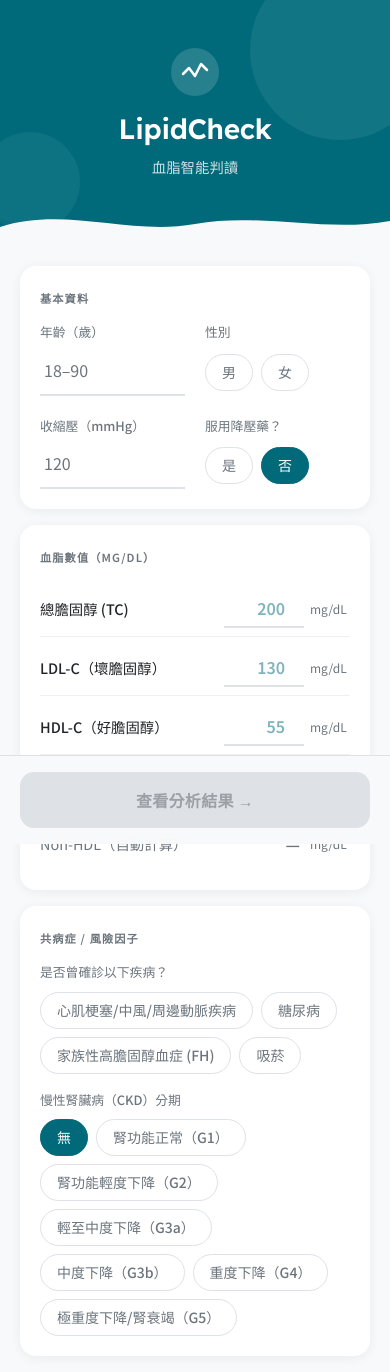
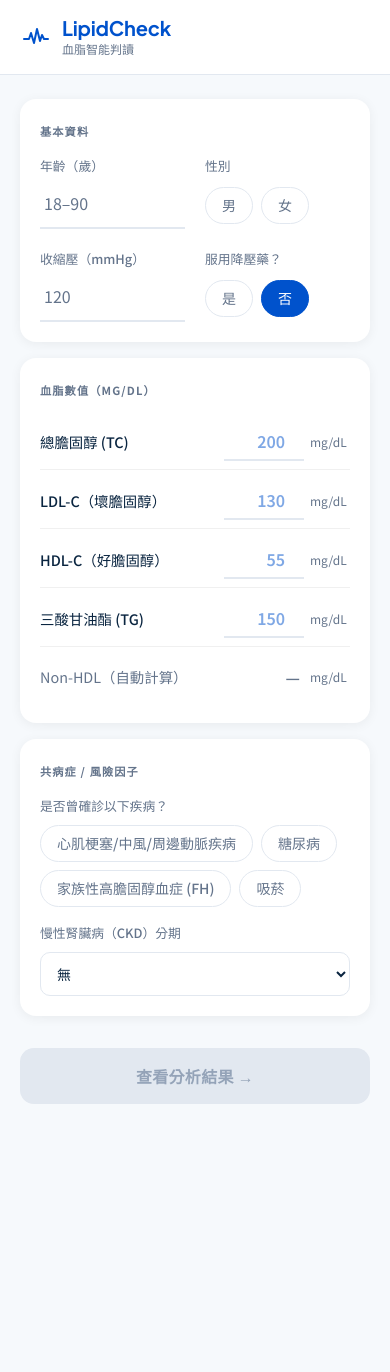
Before and after one commit to junzhi1117-web/lipidcheck, a React (Vite) app: page / in a window 390 px wide. Shown: the top 1372 px of the page. After the commit the page ends 1160 px from the top, so only its background shows below. Built offline with nearby package versions, Linux system fonts and the light colour scheme.

Commit message:
redesign: Stripe/Linear color system, mobile-first layout, CKD dropdown, live lipid feedback

```diff
--- a/index.html
+++ b/index.html
@@ -5,7 +5,7 @@
     <link rel="icon" type="image/svg+xml" href="/favicon.svg" />
     <link rel="apple-touch-icon" href="/apple-touch-icon.png" />
     <meta name="viewport" content="width=device-width, initial-scale=1.0" />
-    <meta name="theme-color" content="#006A7A" />
+    <meta name="theme-color" content="#0052CC" />
 
     <!-- Primary Meta Tags -->
     <title>LipidCheck — 血脂智能判讀 | 三大指引整合分析工具</title>
@@ -68,7 +68,7 @@
 
     <link rel="preconnect" href="https://fonts.googleapis.com" />
     <link rel="preconnect" href="https://fonts.gstatic.com" crossorigin />
-    <link href="https://fonts.googleapis.com/css2?family=Lexend:wght@300;400;500;600&family=Noto+Sans+TC:wght@300;400;500;600&display=swap" rel="stylesheet" />
+    <link href="https://fonts.googleapis.com/css2?family=Plus+Jakarta+Sans:wght@300;400;500;600;700&family=Noto+Sans+TC:wght@300;400;500;600;700&display=swap" rel="stylesheet" />
   </head>
   <body>
     <div id="root"></div>
--- a/src/App.tsx
+++ b/src/App.tsx
@@ -121,7 +121,7 @@ export default function App() {
   }
 
   return (
-    <div className="min-h-screen bg-[#F8F9FA]">
+    <div className="min-h-screen bg-[#F6F9FC]">
       <WaveHeader />
       <InputForm onSubmit={handleSubmit} initialInput={initialInput ?? undefined} />
     </div>
--- a/src/components/InputForm.tsx
+++ b/src/components/InputForm.tsx
@@ -7,6 +7,20 @@ interface Props {
 }
 
 type CKDLevel = 'none' | 'G1' | 'G2' | 'G3a' | 'G3b' | 'G4' | 'G5'
+
+function getLipidColor(field: 'tc' | 'ldl' | 'hdl' | 'tg', value: string, sex: 'male' | 'female' | ''): string | undefined {
+  const num = parseFloat(value)
+  if (!value || isNaN(num) || num <= 0) return undefined
+
+  switch (field) {
+    case 'tc': return num >= 200 ? '#EF4444' : '#10B981'
+    case 'ldl': return num >= 100 ? '#EF4444' : '#10B981'
+    case 'hdl':
+      if (!sex) return undefined
+      return (sex === 'male' && num <= 40) || (sex === 'female' && num <= 50) ? '#EF4444' : '#10B981'
+    case 'tg': return num >= 150 ? '#EF4444' : '#10B981'
+  }
+}
 
 export function InputForm({ onSubmit, initialInput }: Props) {
   const [age, setAge] = useState(initialInput?.age?.toString() ?? '')
@@ -49,7 +63,7 @@ export function InputForm({ onSubmit, initialInput }: Props) {
 
   const labelStyle: React.CSSProperties = {
     fontSize: '0.8rem',
-    color: '#6C757D',
+    color: '#64748B',
     fontWeight: 500,
     marginBottom: '4px',
     display: 'block',
@@ -62,9 +76,9 @@ export function InputForm({ onSubmit, initialInput }: Props) {
       style={{
         padding: '7px 16px',
         borderRadius: '9999px',
-        border: `1.5px solid ${active ? '#006A7A' : '#DEE2E6'}`,
-        background: active ? '#006A7A' : 'white',
-        color: active ? 'white' : '#6C757D',
+        border: `1.5px solid ${active ? '#0052CC' : '#E2E8F0'}`,
+        background: active ? '#0052CC' : 'white',
+        color: active ? 'white' : '#64748B',
         cursor: 'pointer',
         fontSize: '0.875rem',
         fontWeight: 500,
@@ -76,20 +90,26 @@ export function InputForm({ onSubmit, initialInput }: Props) {
   )
 
   const SectionTitle = ({ children }: { children: React.ReactNode }) => (
-    <div style={{ fontSize: '0.7rem', fontWeight: 700, letterSpacing: '0.1em', textTransform: 'uppercase', color: '#6C757D', marginBottom: '16px', marginTop: '4px' }}>
+    <div style={{ fontSize: '0.7rem', fontWeight: 700, letterSpacing: '0.1em', textTransform: 'uppercase', color: '#64748B', marginBottom: '16px', marginTop: '4px' }}>
       {children}
     </div>
   )
 
+  const lipidFields: { label: string; field: 'tc' | 'ldl' | 'hdl' | 'tg'; value: string; setter: (v: string) => void; placeholder: string }[] = [
+    { label: '總膽固醇 (TC)', field: 'tc', value: tc, setter: setTc, placeholder: '200' },
+    { label: 'LDL-C（壞膽固醇）', field: 'ldl', value: ldl, setter: setLdl, placeholder: '130' },
+    { label: 'HDL-C（好膽固醇）', field: 'hdl', value: hdl, setter: setHdl, placeholder: '55' },
+    { label: '三酸甘油酯 (TG)', field: 'tg', value: tg, setter: setTg, placeholder: '150' },
+  ]
+
   return (
     <div className="form-outer-wrap">
-      {/* 桌面兩欄 / 手機單欄 */}
       <div className="form-layout">
 
       {/* 左欄：基本資料 + 血脂數值 */}
       <div className="form-left-col">
 
-      {/* 基本資料 */}
+      {/* 基本資料 — 2x2 grid */}
       <div className="card" style={{ marginBottom: '16px' }}>
         <SectionTitle>基本資料</SectionTitle>
         <div style={{ display: 'grid', gridTemplateColumns: '1fr 1fr', gap: '20px', marginBottom: '20px' }}>
@@ -120,35 +140,46 @@ export function InputForm({ onSubmit, initialInput }: Props) {
         </div>
       </div>
 
-      {/* 血脂數值 */}
+      {/* 血脂數值 — 含即時顏色提示 */}
       <div className="card" style={{ marginBottom: '16px' }}>
         <SectionTitle>血脂數值（mg/dL）</SectionTitle>
         <div style={{ display: 'flex', flexDirection: 'column', gap: '4px' }}>
-          {[
-            { label: '總膽固醇 (TC)', value: tc, setter: setTc, placeholder: '200' },
-            { label: 'LDL-C（壞膽固醇）', value: ldl, setter: setLdl, placeholder: '130' },
-            { label: 'HDL-C（好膽固醇）', value: hdl, setter: setHdl, placeholder: '55' },
-            { label: '三酸甘油酯 (TG)', value: tg, setter: setTg, placeholder: '150' },
-          ].map(({ label, value, setter, placeholder }) => (
-            <div key={label} style={{ display: 'flex', alignItems: 'center', padding: '8px 0', borderBottom: '1px solid #f0f0f0' }}>
-              <div style={{ flex: 1, fontSize: '0.9rem', color: '#212529', fontWeight: 500 }}>{label}</div>
+          {lipidFields.map(({ label, field, value, setter, placeholder }) => {
+            const hintColor = getLipidColor(field, value, sex)
+            return (
+              <div key={label} style={{ display: 'flex', alignItems: 'center', padding: '8px 0', borderBottom: '1px solid #F0F0F0' }}>
+                <div style={{ flex: 1, fontSize: '0.9rem', color: '#0A2540', fontWeight: 500 }}>{label}</div>
                 <div style={{ display: 'flex', alignItems: 'center', gap: '6px' }}>
                   <input
                     type="number"
                     value={value}
                     onChange={e => setter(e.target.value)}
                     placeholder={placeholder}
-                  style={{ width: '80px', border: 'none', borderBottom: '2px solid #DEE2E6', padding: '6px 4px', textAlign: 'right', fontSize: '1rem', fontWeight: 600, color: '#006A7A', background: 'transparent', outline: 'none' }}
+                    style={{
+                      width: '80px',
+                      border: 'none',
+                      borderBottom: `2px solid ${hintColor ?? '#E2E8F0'}`,
+                      padding: '6px 4px',
+                      textAlign: 'right',
+                      fontSize: '1rem',
+                      fontWeight: 600,
+                      color: hintColor ?? '#0052CC',
+                      background: 'transparent',
+                      outline: 'none',
+                      transition: 'border-color 0.2s, color 0.2s',
+                    }}
                   />
-                <span style={{ fontSize: '0.75rem', color: '#6C757D', width: '40px' }}>mg/dL</span>
+                  <span style={{ fontSize: '0.75rem', color: '#64748B', width: '40px' }}>mg/dL</span>
                 </div>
               </div>
-          ))}
+            )
+          })}
+          {/* Non-HDL 即時計算 */}
           <div style={{ display: 'flex', alignItems: 'center', padding: '8px 0' }}>
-            <div style={{ flex: 1, fontSize: '0.9rem', color: '#6C757D' }}>Non-HDL（自動計算）</div>
+            <div style={{ flex: 1, fontSize: '0.9rem', color: '#64748B' }}>Non-HDL（自動計算）</div>
             <div style={{ display: 'flex', alignItems: 'center', gap: '6px' }}>
-              <span style={{ width: '80px', textAlign: 'right', fontSize: '1rem', fontWeight: 600, color: '#6C757D', padding: '6px 4px' }}>{nonHdl}</span>
-              <span style={{ fontSize: '0.75rem', color: '#6C757D', width: '40px' }}>mg/dL</span>
+              <span style={{ width: '80px', textAlign: 'right', fontSize: '1rem', fontWeight: 600, color: '#64748B', padding: '6px 4px' }}>{nonHdl}</span>
+              <span style={{ fontSize: '0.75rem', color: '#64748B', width: '40px' }}>mg/dL</span>
             </div>
           </div>
         </div>
@@ -159,7 +190,6 @@ export function InputForm({ onSubmit, initialInput }: Props) {
       {/* 右欄：共病症 */}
       <div className="form-right-col">
 
-      {/* 共病症 */}
       <div className="card" style={{ marginBottom: '16px' }}>
         <SectionTitle>共病症 / 風險因子</SectionTitle>
 
@@ -173,23 +203,34 @@ export function InputForm({ onSubmit, initialInput }: Props) {
           </div>
         </div>
 
+        {/* CKD — select dropdown */}
         <div>
           <label style={{ ...labelStyle, marginBottom: '10px' }}>慢性腎臟病（CKD）分期</label>
-          <div style={{ display: 'flex', flexWrap: 'wrap', gap: '8px' }}>
-            {[
-              { id: 'none', label: '無' },
-              { id: 'G1', label: '腎功能正常（G1）' },
-              { id: 'G2', label: '腎功能輕度下降（G2）' },
-              { id: 'G3a', label: '輕至中度下降（G3a）' },
-              { id: 'G3b', label: '中度下降（G3b）' },
-              { id: 'G4', label: '重度下降（G4）' },
-              { id: 'G5', label: '極重度下降/腎衰竭（G5）' }
-            ].map(({ id, label }) => (
-              <ToggleBtn key={id} active={ckd === id} onClick={() => setCkd(id as CKDLevel)}>
-                {label}
-              </ToggleBtn>
-            ))}
-          </div>
+          <select
+            value={ckd}
+            onChange={e => setCkd(e.target.value as CKDLevel)}
+            style={{
+              width: '100%',
+              padding: '10px 12px',
+              borderRadius: '10px',
+              border: '1.5px solid #E2E8F0',
+              backgroundColor: 'white',
+              color: '#0A2540',
+              fontSize: '0.875rem',
+              fontWeight: 500,
+              cursor: 'pointer',
+              outline: 'none',
+              appearance: 'auto',
+            }}
+          >
+            <option value="none">無</option>
+            <option value="G1">腎功能正常（G1）</option>
+            <option value="G2">腎功能輕度下降（G2）</option>
+            <option value="G3a">輕至中度下降（G3a）</option>
+            <option value="G3b">中度下降（G3b）</option>
+            <option value="G4">重度下降（G4）</option>
+            <option value="G5">極重度下降/腎衰竭（G5）</option>
+          </select>
         </div>
       </div>
 
@@ -203,10 +244,10 @@ export function InputForm({ onSubmit, initialInput }: Props) {
             padding: '16px',
             borderRadius: '14px',
             border: 'none',
-            backgroundColor: isValid ? '#FF6F61' : '#DEE2E6',
-            color: isValid ? 'white' : '#9AA0A6',
+            backgroundColor: isValid ? '#0052CC' : '#E2E8F0',
+            color: isValid ? 'white' : '#94A3B8',
             fontSize: '1rem',
-            fontWeight: 700,
+            fontWeight: 600,
             cursor: isValid ? 'pointer' : 'not-allowed',
             transition: 'all 0.2s',
             letterSpacing: '0.02em',
@@ -219,9 +260,8 @@ export function InputForm({ onSubmit, initialInput }: Props) {
       </div>{/* end form-right-col */}
       </div>{/* end form-layout */}
 
-      {/* Mobile sticky CTA */}
-      <div className="mobile-only" style={{ position: 'fixed', bottom: 0, left: 0, right: 0, padding: '16px 20px', backgroundColor: 'rgba(248,249,250,0.95)', backdropFilter: 'blur(8px)', borderTop: '1px solid #DEE2E6', zIndex: 10 }}>
-        <div style={{ maxWidth: '520px', margin: '0 auto' }}>
+      {/* Mobile inline CTA — placed after all content, no fixed overlay */}
+      <div className="mobile-only" style={{ marginTop: '16px', paddingBottom: '24px' }}>
         <button
           onClick={handleSubmit}
           disabled={!isValid}
@@ -230,10 +270,10 @@ export function InputForm({ onSubmit, initialInput }: Props) {
             padding: '16px',
             borderRadius: '14px',
             border: 'none',
-              backgroundColor: isValid ? '#FF6F61' : '#DEE2E6',
-              color: isValid ? 'white' : '#9AA0A6',
+            backgroundColor: isValid ? '#0052CC' : '#E2E8F0',
+            color: isValid ? 'white' : '#94A3B8',
             fontSize: '1rem',
-              fontWeight: 700,
+            fontWeight: 600,
             cursor: isValid ? 'pointer' : 'not-allowed',
             transition: 'all 0.2s',
             letterSpacing: '0.02em',
@@ -243,6 +283,5 @@ export function InputForm({ onSubmit, initialInput }: Props) {
         </button>
       </div>
     </div>
-    </div>
   )
 }
--- a/src/components/WaveHeader.tsx
+++ b/src/components/WaveHeader.tsx
@@ -1,51 +1,44 @@
-import { RISK_COLORS } from '../types'
-import type { RiskLevel } from '../types'
-
-interface Props {
-  riskLevel?: RiskLevel
-}
-
-export function WaveHeader({ riskLevel }: Props) {
-  const waveColor = riskLevel ? RISK_COLORS[riskLevel] : '#006A7A'
-
+export function WaveHeader() {
   return (
-    <div style={{ position: 'relative', backgroundColor: '#006A7A', paddingTop: '48px', paddingBottom: '64px', paddingLeft: '24px', paddingRight: '24px', textAlign: 'center', overflow: 'hidden' }}>
-      {/* Background circles */}
-      <div style={{ position: 'absolute', top: -40, right: -40, width: 180, height: 180, borderRadius: '50%', backgroundColor: 'rgba(255,255,255,0.07)' }} />
-      <div style={{ position: 'absolute', bottom: 10, left: -20, width: 100, height: 100, borderRadius: '50%', backgroundColor: 'rgba(255,255,255,0.05)' }} />
-
-      <div style={{ position: 'relative', zIndex: 1 }}>
-        {/* Logo icon */}
-        <div style={{ display: 'flex', justifyContent: 'center', marginBottom: '12px' }}>
-          <svg width="48" height="48" viewBox="0 0 48 48" fill="none">
-            <circle cx="24" cy="24" r="24" fill="rgba(255,255,255,0.15)" />
-            <path d="M12 26 L18 20 L24 28 L30 16 L36 22" stroke="white" strokeWidth="2.5" strokeLinecap="round" strokeLinejoin="round" fill="none" />
-          </svg>
+    <header style={{
+      backgroundColor: '#FFFFFF',
+      borderBottom: '1px solid #E2E8F0',
+      padding: '16px 20px',
+    }}>
+      <div style={{ maxWidth: '896px', margin: '0 auto', display: 'flex', alignItems: 'center', gap: '10px' }}>
+        {/* ECG line icon */}
+        <svg width="32" height="32" viewBox="0 0 32 32" fill="none">
+          <path
+            d="M4 18 L9 18 L11 12 L14 22 L17 8 L20 20 L22 14 L24 18 L28 18"
+            stroke="#0052CC"
+            strokeWidth="2"
+            strokeLinecap="round"
+            strokeLinejoin="round"
+            fill="none"
+          />
+        </svg>
+        <div>
+          <h1 style={{
+            color: '#0052CC',
+            fontSize: '1.25rem',
+            fontWeight: 700,
+            margin: 0,
+            fontFamily: "'Plus Jakarta Sans', sans-serif",
+            letterSpacing: '-0.01em',
+            lineHeight: 1.2,
+          }}>
+            LipidCheck
+          </h1>
+          <p style={{
+            color: '#64748B',
+            fontSize: '0.75rem',
+            margin: 0,
+            fontWeight: 500,
+          }}>
+            血脂智能判讀
+          </p>
         </div>
-        <h1 style={{ color: 'white', fontSize: '1.75rem', fontWeight: 700, margin: 0, fontFamily: 'Lexend, sans-serif', letterSpacing: '-0.01em' }}>
-          LipidCheck
-        </h1>
-        <p style={{ color: 'rgba(255,255,255,0.8)', fontSize: '0.9rem', marginTop: '6px', marginBottom: 0 }}>
-          血脂智能判讀
-        </p>
       </div>
-
-      {/* Wave SVG */}
-      <svg
-        viewBox="0 0 1200 80"
-        preserveAspectRatio="none"
-        style={{ position: 'absolute', bottom: 0, left: 0, width: '100%', height: '48px', transition: 'fill 0.6s ease' }}
-      >
-        <path
-          d="M0,40 C150,80 350,0 600,40 C850,80 1050,0 1200,40 L1200,80 L0,80 Z"
-          fill={waveColor}
-          opacity="0.25"
-        />
-        <path
-          d="M0,55 C200,20 400,70 600,50 C800,30 1000,65 1200,45 L1200,80 L0,80 Z"
-          fill="#F8F9FA"
-        />
-      </svg>
-    </div>
+    </header>
   )
 }
--- a/src/index.css
+++ b/src/index.css
@@ -1,24 +1,24 @@
 @import "tailwindcss";
 
 @theme {
-  --color-primary: #006A7A;
-  --color-primary-light: #008A9A;
-  --color-secondary: #E6F0F1;
-  --color-accent: #FF6F61;
-  --color-bg: #F8F9FA;
+  --color-primary: #0052CC;
+  --color-primary-light: #2970FF;
+  --color-secondary: #EFF4FF;
+  --color-accent: #0052CC;
+  --color-bg: #F6F9FC;
   --color-card: #FFFFFF;
-  --color-text: #212529;
-  --color-muted: #6C757D;
-  --color-border: #DEE2E6;
+  --color-text: #0A2540;
+  --color-muted: #64748B;
+  --color-border: #E2E8F0;
 
-  --color-risk-low: #28A745;
-  --color-risk-moderate: #FFC107;
-  --color-risk-high: #FD7E14;
-  --color-risk-very-high: #DC3545;
-  --color-risk-extreme: #B22222;
+  --color-risk-low: #10B981;
+  --color-risk-moderate: #F59E0B;
+  --color-risk-high: #EF4444;
+  --color-risk-very-high: #B91C1C;
+  --color-risk-extreme: #7F1D1D;
 
-  --font-sans: 'Noto Sans TC', 'Lexend', sans-serif;
-  --font-display: 'Lexend', 'Noto Sans TC', sans-serif;
+  --font-sans: 'Noto Sans TC', 'Plus Jakarta Sans', sans-serif;
+  --font-display: 'Plus Jakarta Sans', 'Noto Sans TC', sans-serif;
 }
 
 * { box-sizing: border-box; }
@@ -97,7 +97,7 @@ body {
 .form-outer-wrap {
   max-width: 520px;
   margin: 0 auto;
-  padding: 24px 20px 100px;
+  padding: 24px 20px 32px;
 }
 
 .form-layout {
--- a/src/types.ts
+++ b/src/types.ts
@@ -78,9 +78,9 @@ export const RISK_LABELS: Record<RiskLevel, string> = {
 }
 
 export const RISK_COLORS: Record<RiskLevel, string> = {
-  'low': '#28A745',
-  'moderate': '#FFC107',
-  'high': '#FD7E14',
-  'very-high': '#DC3545',
-  'extreme': '#B22222',
+  'low': '#10B981',
+  'moderate': '#F59E0B',
+  'high': '#EF4444',
+  'very-high': '#B91C1C',
+  'extreme': '#7F1D1D',
 }
```
Also changed, not shown: src/components/ConsensusCard.tsx (+26 -26 lines), src/components/GuidelineCard.tsx (+35 -30 lines), src/components/HistoryChart.tsx (+11 -11 lines), src/components/RecommendationCard.tsx (+10 -10 lines), src/components/ResultPage.tsx (+43 -53 lines), src/components/TenYearRiskCard.tsx (+4 -4 lines). Lines whose indentation alone changed are shown as unchanged.
